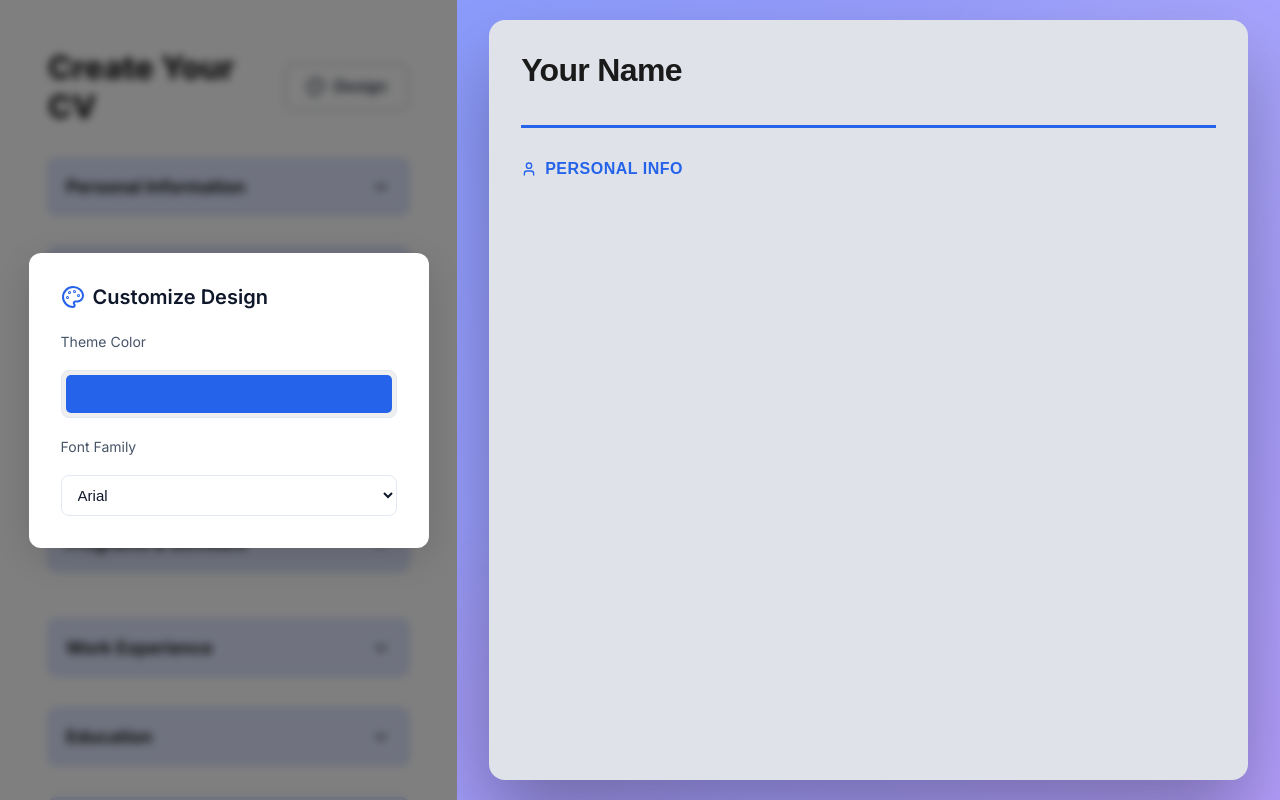
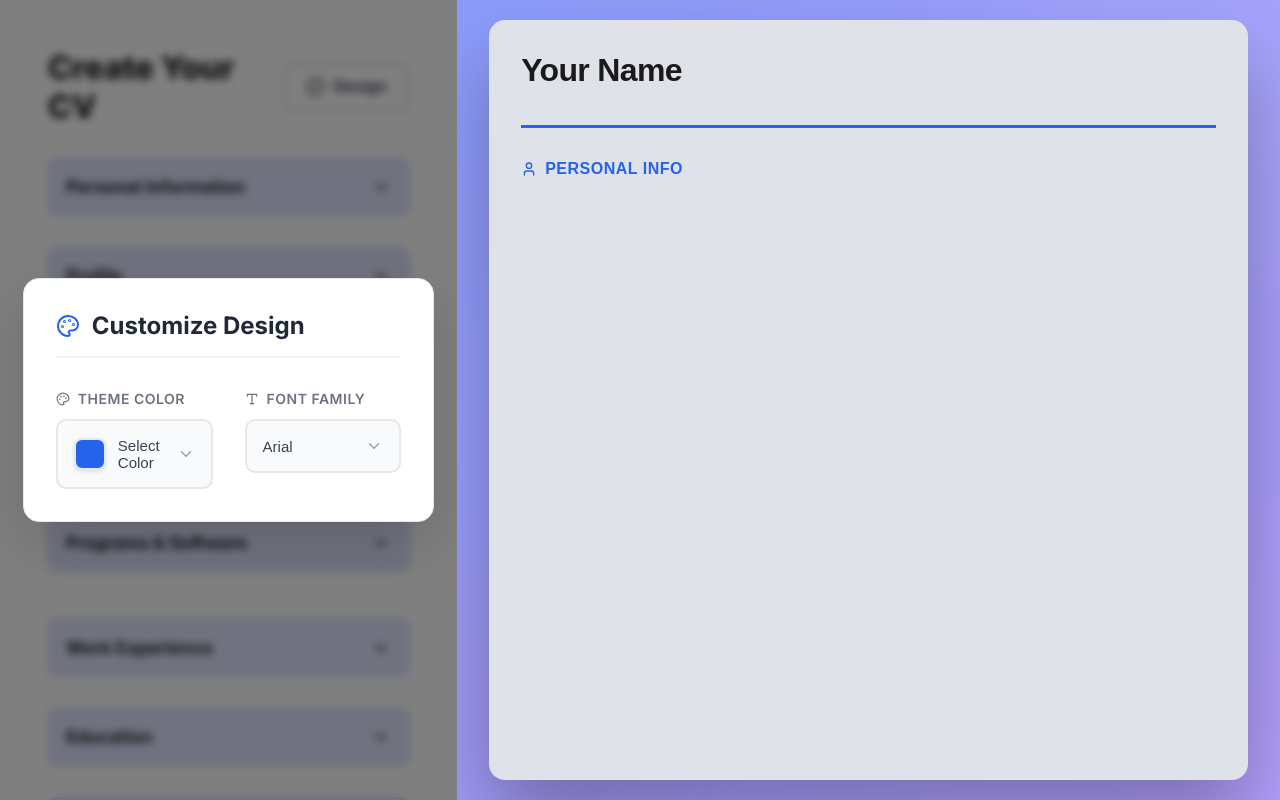
Before and after one commit to blitz-flex/CV-Builder, a React (Vite) app: page /create in a window 1280 px wide. Both pictures are taken after a click on the button "Design". Built offline with nearby package versions, Linux system fonts and the light colour scheme.

Commit message:
redesign design modal with improved color and font pickers

```diff
--- a/src/components/CVForm.jsx
+++ b/src/components/CVForm.jsx
@@ -64,7 +64,7 @@ function CVForm() {
         <div className="form-header">
           <h2>Create Your CV</h2>
           <button className="design-btn" onClick={() => setShowDesignModal(true)}>
-            <Palette size={20} /> Design
+            <Palette size={20} /> <span>Design</span>
           </button>
         </div>
 
--- a/src/components/shared/DesignModal.jsx
+++ b/src/components/shared/DesignModal.jsx
@@ -1,25 +1,112 @@
-import { Palette } from 'lucide-react'
+import { useState, useEffect, useRef } from 'react'
+import { Palette, ChevronDown, Type } from 'lucide-react'
 import { FONTS } from '../../config/fonts'
 
+const COLOR_PRESETS = [
+  '#22c55e', '#f97316', '#64748b',
+  '#84cc16', '#06b6d4', '#14b8a6',
+  '#8b5cf6', '#ec4899', '#000000'
+]
+
 function DesignModal({ show, onClose, accentColor, setAccentColor, selectedFont, setSelectedFont }) {
+  const [colorDropdownOpen, setColorDropdownOpen] = useState(false)
+  const [fontDropdownOpen, setFontDropdownOpen] = useState(false)
+  const colorDropdownRef = useRef(null)
+  const fontDropdownRef = useRef(null)
+
+  useEffect(() => {
+    const handleClickOutside = (event) => {
+      if (colorDropdownRef.current && !colorDropdownRef.current.contains(event.target)) {
+        setColorDropdownOpen(false)
+      }
+      if (fontDropdownRef.current && !fontDropdownRef.current.contains(event.target)) {
+        setFontDropdownOpen(false)
+      }
+    }
+
+    if (colorDropdownOpen || fontDropdownOpen) {
+      document.addEventListener('mousedown', handleClickOutside)
+    }
+
+    return () => {
+      document.removeEventListener('mousedown', handleClickOutside)
+    }
+  }, [colorDropdownOpen, fontDropdownOpen])
+
   if (!show) return null
 
   return (
     <div className="modal-overlay-left" onClick={onClose}>
       <div className="modal-content" onClick={(e) => e.stopPropagation()}>
-        <h3><Palette size={24} /> Customize Design</h3>
+        <div className="modal-header">
+          <h3><Palette size={24} /> Customize Design</h3>
+        </div>
         <div className="design-options">
           <div className="option">
-            <label>Theme Color</label>
-            <input type="color" value={accentColor} onChange={(e) => setAccentColor(e.target.value)} />
+            <label><Palette size={14} /> Theme Color</label>
+            <div className="color-picker-wrapper" ref={colorDropdownRef}>
+              <button
+                className={`color-picker-button ${colorDropdownOpen ? 'open' : ''}`}
+                onClick={() => setColorDropdownOpen(!colorDropdownOpen)}
+              >
+                <div className="color-preview" style={{ background: accentColor }}></div>
+                <span>Select Color</span>
+                <ChevronDown size={18} />
+              </button>
+              {colorDropdownOpen && (
+                <div className="color-dropdown">
+                  <div className="color-presets">
+                    {COLOR_PRESETS.map(color => (
+                      <button
+                        key={color}
+                        className={`color-preset ${accentColor === color ? 'active' : ''}`}
+                        style={{ background: color }}
+                        onClick={() => setAccentColor(color)}
+                      />
+                    ))}
+                  </div>
+                  <div className="color-input-wrapper">
+                    <input
+                      type="text"
+                      value={accentColor}
+                      onChange={(e) => {
+                        const value = e.target.value
+                        if (/^#[0-9A-Fa-f]{0,6}$/.test(value)) {
+                          setAccentColor(value)
+                        }
+                      }}
+                      placeholder="#000000"
+                      maxLength={7}
+                    />
+                  </div>
+                </div>
+              )}
+            </div>
           </div>
           <div className="option">
-            <label>Font Family</label>
-            <select value={selectedFont} onChange={(e) => setSelectedFont(e.target.value)}>
-              {FONTS.map(font => (
-                <option key={font.value} value={font.value}>{font.label}</option>
-              ))}
-            </select>
+            <label><Type size={14} /> Font Family</label>
+            <div className="font-picker-wrapper" ref={fontDropdownRef}>
+              <button
+                className={`font-picker-button ${fontDropdownOpen ? 'open' : ''}`}
+                onClick={() => setFontDropdownOpen(!fontDropdownOpen)}
+              >
+                <span>{FONTS.find(f => f.value === selectedFont)?.label}</span>
+                <ChevronDown size={18} />
+              </button>
+              {fontDropdownOpen && (
+                <div className="font-dropdown">
+                  {FONTS.map(font => (
+                    <button
+                      key={font.value}
+                      className={`font-option ${selectedFont === font.value ? 'active' : ''}`}
+                      onClick={() => setSelectedFont(font.value)}
+                    >
+                      {font.label}
+                    </button>
+                  ))}
+                </div>
+              )}
+            </div>
           </div>
         </div>
       </div>
--- a/src/styles/CVForm.css
+++ b/src/styles/CVForm.css
@@ -50,13 +50,17 @@
   font-weight: 600;
   border-radius: 8px;
   cursor: pointer;
-  transition: all 0.2s;
+  transition: all 0.2s ease;
 }
 
 .design-btn:hover {
   background: #f9fafb;
   border-color: #2563eb;
   color: #2563eb;
+}
+
+.design-btn:active {
+  transform: scale(0.98);
 }
 
 .modal-overlay {
@@ -82,7 +86,7 @@
   display: grid;
   place-items: center;
   z-index: 1000;
-  animation: fadeIn 0.2s ease;
+  animation: fadeIn 0.3s ease;
 }
 
 @keyframes fadeIn {
@@ -96,33 +100,40 @@
 
 @keyframes slideUp {
   from {
-    transform: translateY(20px);
+    transform: translateY(30px) scale(0.95);
     opacity: 0;
   }
   to {
-    transform: translateY(0);
+    transform: translateY(0) scale(1);
     opacity: 1;
   }
 }
 
 .modal-content {
-  background: white;
+  background: #ffffff;
   padding: 2rem;
-  border-radius: 12px;
+  border-radius: 16px;
   width: 90%;
-  max-width: 400px;
-  box-shadow: 0 10px 40px rgba(0, 0, 0, 0.15);
-  animation: slideUp 0.2s ease;
+  max-width: 500px;
+  box-shadow: 0 20px 60px rgba(0, 0, 0, 0.15);
+  border: 1px solid #e5e7eb;
+  animation: slideUp 0.4s cubic-bezier(0.16, 1, 0.3, 1);
+}
+
+.modal-header {
+  margin-bottom: 2rem;
+  padding-bottom: 1rem;
+  border-bottom: 2px solid #f3f4f6;
 }
 
 .modal-content h3 {
-  font-size: 1.25rem;
-  font-weight: 600;
-  color: #0f172a;
-  margin: 0 0 1.5rem 0;
+  font-size: 1.5rem;
+  font-weight: 700;
+  color: #1f2937;
+  margin: 0;
   display: flex;
   align-items: center;
-  gap: 0.5rem;
+  gap: 0.75rem;
 }
 
 .modal-content h3 svg {
@@ -131,59 +142,241 @@
 
 .design-options {
   display: grid;
-  gap: 1.25rem;
+  grid-template-columns: 1fr 1fr;
+  gap: 2rem;
 }
 
 .option {
-  display: grid;
+  display: flex;
+  flex-direction: column;
   gap: 0.75rem;
 }
 
 .option label {
   font-size: 0.875rem;
-  font-weight: 500;
-  color: #475569;
-  margin-bottom: 0.5rem;
+  font-weight: 600;
+  color: #6b7280;
+  text-transform: uppercase;
+  letter-spacing: 0.5px;
+  margin-bottom: 0;
+  display: flex;
+  align-items: center;
+  gap: 0.5rem;
 }
 
-.option input[type="color"] {
-  width: 100%;
-  height: 48px;
-  border: 1px solid #e2e8f0;
-  border-radius: 8px;
-  cursor: pointer;
-  padding: 4px;
-  transition: border-color 0.2s ease;
+.color-picker-wrapper {
+  position: relative;
 }
 
-.option input[type="color"]:hover {
-  border-color: #cbd5e1;
+.color-picker-button {
+  width: 100%;
+  padding: 1rem;
+  border: 2px solid #e5e7eb;
+  border-radius: 10px;
+  background: #f9fafb;
+  cursor: pointer;
+  display: flex;
+  align-items: center;
+  gap: 0.75rem;
+  transition: all 0.25s cubic-bezier(0.4, 0, 0.2, 1);
 }
 
-.option input[type="color"]::-webkit-color-swatch-wrapper {
+.color-picker-button:hover {
+  border-color: #2563eb;
+  background: white;
+  box-shadow: 0 4px 12px rgba(37, 99, 235, 0.1);
+}
+
+.color-preview {
+  width: 32px;
+  height: 32px;
+  border-radius: 8px;
+  border: 2px solid #e5e7eb;
+  box-shadow: 0 2px 4px rgba(0, 0, 0, 0.1);
+}
+
+.color-picker-button span {
+  flex: 1;
+  text-align: left;
+  font-size: 0.9375rem;
+  color: #374151;
+  font-weight: 500;
+}
+
+.color-picker-button svg {
+  color: #9ca3af;
+  transition: transform 0.3s cubic-bezier(0.4, 0, 0.2, 1);
+}
+
+.color-picker-button.open svg {
+  transform: rotate(180deg);
+}
+
+.color-dropdown {
+  position: absolute;
+  top: calc(100% + 0.5rem);
+  left: 50%;
+  transform: translateX(-50%);
+  background: white;
+  border-radius: 16px;
+  padding: 1.25rem;
+  box-shadow: 0 10px 40px rgba(0, 0, 0, 0.15);
+  z-index: 10;
+  min-width: 200px;
+  animation: dropdownSlide 0.3s cubic-bezier(0.16, 1, 0.3, 1);
+}
+
+@keyframes dropdownSlide {
+  from {
+    opacity: 0;
+    transform: translateX(-50%) translateY(10px);
+  }
+  to {
+    opacity: 1;
+    transform: translateX(-50%) translateY(0);
+  }
+}
+
+.color-presets {
+  display: grid;
+  grid-template-columns: repeat(3, 1fr);
+  gap: 0.875rem;
+  padding: 1rem;
+  background: #f1f5f9;
+  border-radius: 12px;
+  margin-bottom: 1rem;
+}
+
+.color-preset {
+  width: 100%;
+  aspect-ratio: 1;
+  border-radius: 50%;
+  cursor: pointer;
+  border: 3px solid transparent;
+  transition: all 0.25s cubic-bezier(0.4, 0, 0.2, 1);
+  box-shadow: 0 2px 4px rgba(0, 0, 0, 0.1);
+}
+
+.color-preset:hover {
+  transform: scale(1.1);
+  box-shadow: 0 4px 12px rgba(0, 0, 0, 0.15);
+}
+
+.color-preset.active {
+  border-color: white;
+  box-shadow: 0 0 0 3px #0f172a, 0 4px 8px rgba(0, 0, 0, 0.15);
+}
+
+.color-input-wrapper {
   padding: 0;
 }
 
-.option input[type="color"]::-webkit-color-swatch {
-  border: none;
-  border-radius: 5px;
+.color-input-wrapper input[type="text"] {
+  width: 100%;
+  padding: 0.75rem;
+  border: 1px solid #e2e8f0;
+  border-radius: 8px;
+  font-size: 0.875rem;
+  font-family: 'Courier New', monospace;
+  font-weight: 500;
+  text-transform: uppercase;
+  text-align: center;
+  background: #f9fafb;
+  color: #475569;
+  letter-spacing: 0.5px;
 }
 
-.option select {
+.color-input-wrapper input[type="text"]:focus {
+  outline: none;
+  border-color: #2563eb;
+  background: white;
+  box-shadow: 0 0 0 3px rgba(37, 99, 235, 0.1);
+}
+
+.font-picker-wrapper {
+  position: relative;
+}
+
+.font-picker-button {
+  width: 100%;
+  padding: 1rem;
+  border: 2px solid #e5e7eb;
+  border-radius: 10px;
+  background: #f9fafb;
+  cursor: pointer;
+  display: flex;
+  align-items: center;
+  justify-content: space-between;
+  transition: all 0.25s cubic-bezier(0.4, 0, 0.2, 1);
+}
+
+.font-picker-button:hover {
+  border-color: #2563eb;
+  background: white;
+  box-shadow: 0 4px 12px rgba(37, 99, 235, 0.1);
+}
+
+.font-picker-button span {
+  font-size: 0.9375rem;
+  color: #374151;
+  font-weight: 500;
+}
+
+.font-picker-button svg {
+  color: #9ca3af;
+  transition: transform 0.3s cubic-bezier(0.4, 0, 0.2, 1);
+}
+
+.font-picker-button.open svg {
+  transform: rotate(180deg);
+}
+
+.font-dropdown {
+  position: absolute;
+  top: calc(100% + 0.5rem);
+  left: 0;
+  right: 0;
+  background: white;
+  border: 1px solid #e2e8f0;
+  border-radius: 8px;
+  padding: 0.5rem;
+  box-shadow: 0 4px 12px rgba(0, 0, 0, 0.1);
+  z-index: 10;
+  animation: dropdownSlideDown 0.3s cubic-bezier(0.16, 1, 0.3, 1);
+}
+
+@keyframes dropdownSlideDown {
+  from {
+    opacity: 0;
+    transform: translateY(-10px);
+  }
+  to {
+    opacity: 1;
+    transform: translateY(0);
+  }
+}
+
+.font-option {
   width: 100%;
   padding: 0.625rem 0.75rem;
-  border: 1px solid #e2e8f0;
-  border-radius: 8px;
+  border: none;
+  background: transparent;
+  text-align: left;
+  cursor: pointer;
+  border-radius: 6px;
   font-size: 0.9375rem;
-  background: white;
   color: #0f172a;
-  cursor: pointer;
-  font-weight: 400;
-  transition: border-color 0.2s ease;
+  transition: all 0.2s cubic-bezier(0.4, 0, 0.2, 1);
 }
 
-.option select:hover {
-  border-color: #cbd5e1;
+.font-option:hover {
+  background: #f1f5f9;
+}
+
+.font-option.active {
+  background: #e0e7ff;
+  color: #2563eb;
+  font-weight: 500;
 }
 
 .option select:focus {
```
